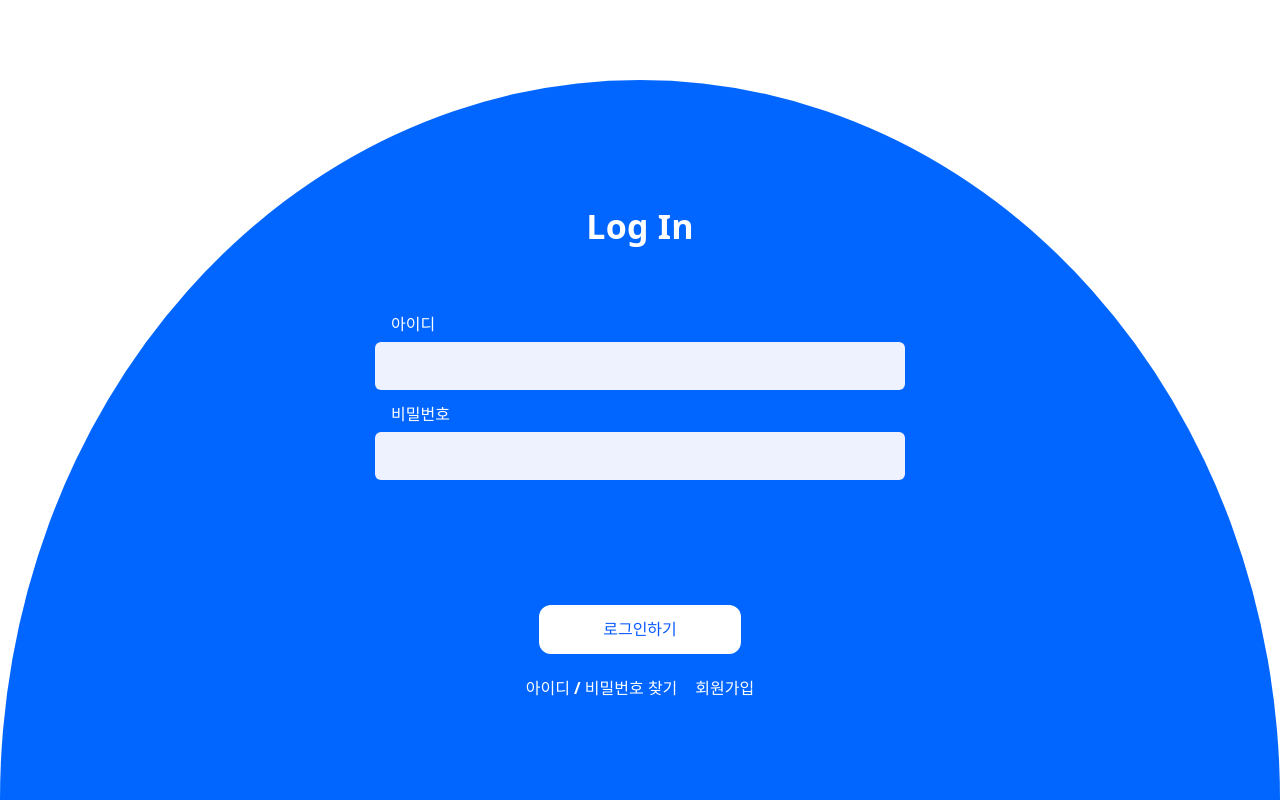
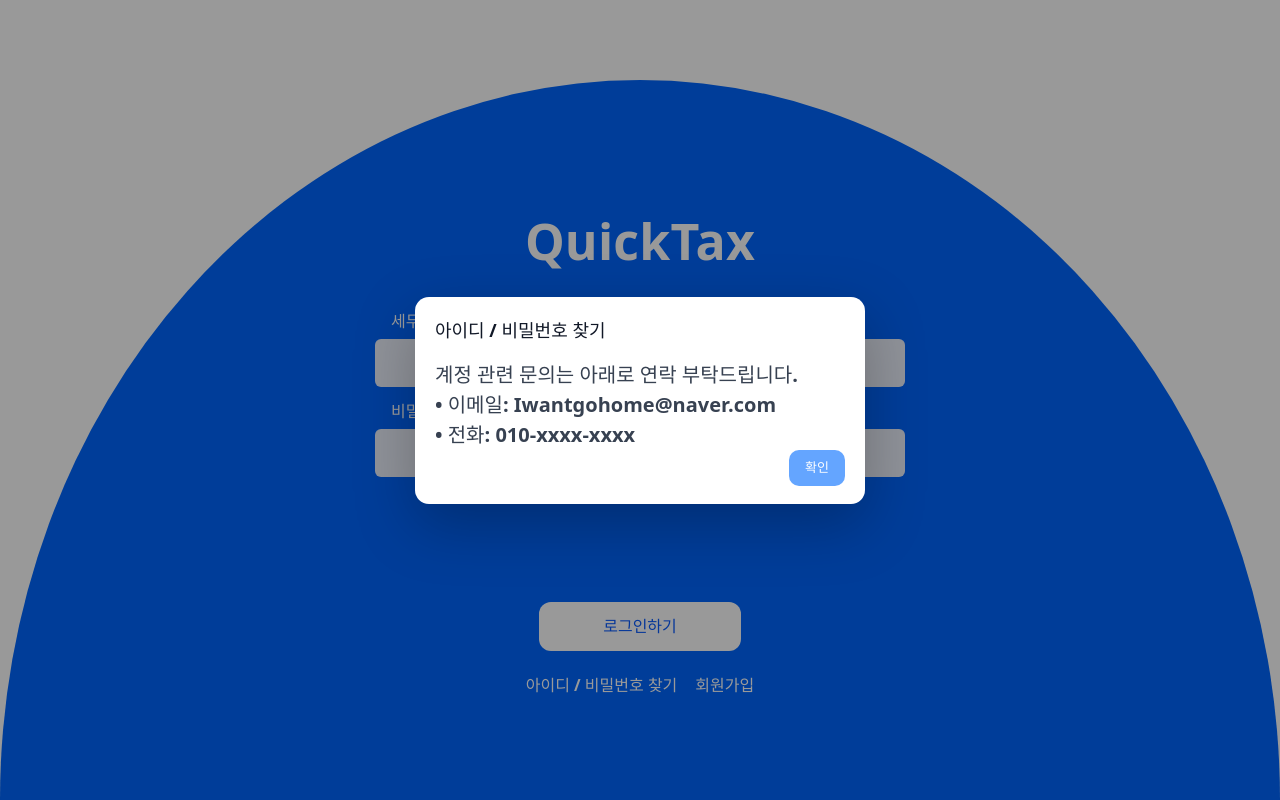
Before and after one commit to TaxRefundWeb/QuickTax_FE, a React (Vite) app: page / in a window 1280 px wide. Both pictures are taken after a click on the button "아이디 / 비밀번호 찾기". Built offline with nearby package versions, Linux system fonts and the light colour scheme; no server answers.

Commit message:
feat: 로그인 화면 안내/실패 모달 추가 및 UI 개선

```diff
--- a/index.html
+++ b/index.html
@@ -2,7 +2,7 @@
 <html lang="en">
   <head>
     <meta charset="UTF-8" />
-    <link rel="icon" type="image/svg+xml" href="/vite.svg" />
+    <link rel="icon" type="image/png" href="/favicon.png" />
     <meta name="viewport" content="width=device-width, initial-scale=1.0" />
     <title>Quicktax</title>
   </head>
--- /dev/null
+++ b/src/components/modal/FindAccountModal.tsx
@@ -0,0 +1,107 @@
+import { useEffect } from "react";
+
+type Props = {
+  open: boolean;
+  onClose: () => void;
+};
+
+export default function FindAccountModal({ open, onClose }: Props) {
+  useEffect(() => {
+    if (!open) return;
+
+    const onKeyDown = (e: KeyboardEvent) => {
+      if (e.key === "Escape") onClose();
+    };
+
+    window.addEventListener("keydown", onKeyDown);
+    return () => window.removeEventListener("keydown", onKeyDown);
+  }, [open, onClose]);
+
+  if (!open) return null;
+
+  return (
+    <div
+      onClick={onClose}
+      role="dialog"
+      aria-modal="true"
+      aria-labelledby="find-account-title"
+      style={{
+        position: "fixed",
+        inset: 0,
+        background: "rgba(0,0,0,0.4)",
+        display: "flex",
+        alignItems: "center",
+        justifyContent: "center",
+        zIndex: 9999,
+      }}
+    >
+      <div
+        onClick={(e) => e.stopPropagation()}
+        style={{
+          width: 450,
+          background: "#fff",
+          borderRadius: 14,
+          padding: "20px 20px 18px",
+          boxShadow: "0 20px 60px rgba(0,0,0,0.25)",
+        }}
+      >
+        {/* 헤더 */}
+        <div
+          style={{
+            display: "flex",
+            justifyContent: "space-between",
+            alignItems: "center",
+            marginBottom: 16,
+          }}
+        >
+          <div
+            id="find-account-title"
+            style={{
+              fontSize: 18,
+              fontWeight: 800,
+              color: "#111827",
+            }}
+          >
+            아이디 / 비밀번호 찾기
+          </div>
+        </div>
+
+        {/* 내용 */}
+        <div
+          style={{
+            fontSize: 20,
+            lineHeight: 1.5,
+            color: "#374151",
+            marginBottom: 0,
+          }}
+        >
+          계정 관련 문의는 아래로 연락 부탁드립니다.
+          <br />
+          • 이메일: Iwantgohome@naver.com
+          <br />
+          • 전화: 010-xxxx-xxxx
+        </div>
+
+        {/* 버튼 */}
+        <div style={{ display: "flex", justifyContent: "flex-end" }}>
+          <button
+            onClick={onClose}
+            style={{
+              height: 36,
+              padding: "0 16px",
+              borderRadius: 10,
+              border: "none",
+              background: "#64A5FF",
+              color: "#fff",
+              fontSize: 13,
+              fontWeight: 700,
+              cursor: "pointer",
+            }}
+          >
+            확인
+          </button>
+        </div>
+      </div>
+    </div>
+  );
+}
--- /dev/null
+++ b/src/components/modal/LoginFailModal.tsx
@@ -0,0 +1,107 @@
+import { useEffect } from "react";
+
+type Props = {
+  open: boolean;
+  onClose: () => void;
+};
+
+export default function LoginFailModal({ open, onClose }: Props) {
+  useEffect(() => {
+    if (!open) return;
+
+    const onKeyDown = (e: KeyboardEvent) => {
+      if (e.key === "Escape") onClose();
+    };
+
+    window.addEventListener("keydown", onKeyDown);
+    return () => window.removeEventListener("keydown", onKeyDown);
+  }, [open, onClose]);
+
+  if (!open) return null;
+
+  return (
+    <div
+      onClick={onClose}
+      role="dialog"
+      aria-modal="true"
+      aria-labelledby="login-fail-title"
+      style={{
+        position: "fixed",
+        inset: 0,
+        background: "rgba(0,0,0,0.4)",
+        display: "flex",
+        alignItems: "center",
+        justifyContent: "center",
+        zIndex: 9999,
+      }}
+    >
+      <div
+        onClick={(e) => e.stopPropagation()}
+        style={{
+          width: 450,
+          background: "#fff",
+          borderRadius: 14,
+          padding: "20px 20px 18px",
+          boxShadow: "0 20px 60px rgba(0,0,0,0.25)",
+        }}
+      >
+        {/* 헤더 */}
+        <div
+          style={{
+            display: "flex",
+            justifyContent: "space-between",
+            alignItems: "center",
+            marginBottom: 16,
+          }}
+        >
+          <div
+            id="login-fail-title"
+            style={{
+              fontSize: 18,
+              fontWeight: 800,
+              color: "#111827",
+            }}
+          >
+            로그인 실패. 아이디/비밀번호를 확인해주세요.
+          </div>
+        </div>
+
+        {/* 내용 */}
+        <div
+          style={{
+            fontSize: 20,
+            lineHeight: 1.5,
+            color: "#374151",
+            marginBottom: 16,
+          }}
+        >
+          계정 관련 문의는 아래로 연락 부탁드립니다.
+          <br />
+          • 이메일: Iwantgohome@naver.com
+          <br />
+          • 전화: 010-xxxx-xxxx
+        </div>
+
+        {/* 버튼 */}
+        <div style={{ display: "flex", justifyContent: "flex-end" }}>
+          <button
+            onClick={onClose}
+            style={{
+              height: 36,
+              padding: "0 16px",
+              borderRadius: 10,
+              border: "none",
+              background: "#64A5FF",
+              color: "#fff",
+              fontSize: 13,
+              fontWeight: 700,
+              cursor: "pointer",
+            }}
+          >
+            확인
+          </button>
+        </div>
+      </div>
+    </div>
+  );
+}
--- a/src/pages/login/Login.module.css
+++ b/src/pages/login/Login.module.css
@@ -35,9 +35,9 @@
 }
 
 .title {
-  font-size: 28px;
+  font-size: 50px !important;
   font-weight: 700;
-  margin-bottom: 60px;
+  margin-bottom: 30px;
   color: #ffffff;         /* 파란 배경 위라 흰색 */
   letter-spacing: 0.2px;
 }
--- a/src/pages/login/Login.tsx
+++ b/src/pages/login/Login.tsx
@@ -1,6 +1,9 @@
 import { useState } from "react";
 import { useNavigate } from "react-router-dom";
 import styles from "./Login.module.css";
+
+import FindAccountModal from "../../components/modal/FindAccountModal";
+import LoginFailModal from "../../components/modal/LoginFailModal"; // ✅ 추가
 import LoginModal from "../../components/modal/LoginModal";
 import StartModal from "../../components/modal/StartModal";
 import HistoryModal from "../../components/modal/HistoryModal";
@@ -18,8 +21,16 @@ export default function Login() {
   const [isStartModalOpen, setIsStartModalOpen] = useState(false);
   const [isHistoryModalOpen, setIsHistoryModalOpen] = useState(false);
 
+  // 아이디/비밀번호 찾기 안내 모달
+  const [isFindModalOpen, setIsFindModalOpen] = useState(false);
+
+  // ✅ 로그인 실패 모달
+  const [isLoginFailOpen, setIsLoginFailOpen] = useState(false);
+
   // 선택된 고객(이름만 말고 전체를 저장)
-  const [selectedCustomer, setSelectedCustomer] = useState<Customer | null>(null);
+  const [selectedCustomer, setSelectedCustomer] = useState<Customer | null>(
+    null
+  );
 
   // 로그인 진행 상태(중복 클릭 방지)
   const [isSubmitting, setIsSubmitting] = useState(false);
@@ -28,8 +39,10 @@ export default function Login() {
 
   const handleSubmit = async (e: React.FormEvent) => {
     e.preventDefault();
+
+    // ✅ 기존 alert 대신 로그인 실패 모달로 통일
     if (!id || !pw) {
-      alert("아이디와 비밀번호를 입력해주세요");
+      setIsLoginFailOpen(true);
       return;
     }
 
@@ -42,7 +55,7 @@ export default function Login() {
       setIsLoginModalOpen(true);
     } catch (err) {
       console.error(err);
-      alert("로그인 실패. 아이디/비밀번호를 확인해주세요.");
+      setIsLoginFailOpen(true); // ✅ 기존 alert 대신 모달
     } finally {
       setIsSubmitting(false);
     }
@@ -78,11 +91,11 @@ export default function Login() {
     <div className={styles.wrapper}>
       <div className={styles.blueArc} />
       <div className={styles.container}>
-        <div className={styles.title}>Log In</div>
+        <div className={styles.title}>QuickTax</div>
 
         <form className={styles.form} onSubmit={handleSubmit}>
           <div className={styles.field}>
-            <div className={styles.label}>아이디</div>
+            <div className={styles.label}>세무사 관리번호</div>
             <input
               className={styles.input}
               value={id}
@@ -102,20 +115,41 @@ export default function Login() {
             />
           </div>
 
-          <button className={styles.button} type="submit" disabled={isSubmitting}>
+          <button
+            className={styles.button}
+            type="submit"
+            disabled={isSubmitting}
+          >
             {isSubmitting ? "로그인 중..." : "로그인하기"}
           </button>
 
           <div className={styles.links}>
-            <button type="button" className={styles.link}>
+            <button
+              type="button"
+              className={styles.link}
+              onClick={() => setIsFindModalOpen(true)}
+            >
               아이디 / 비밀번호 찾기
             </button>
+
             <button type="button" className={styles.link}>
               회원가입
             </button>
           </div>
         </form>
       </div>
+
+      {/* ✅ 아이디/비밀번호 찾기 안내 모달 */}
+      <FindAccountModal
+        open={isFindModalOpen}
+        onClose={() => setIsFindModalOpen(false)}
+      />
+
+      {/* ✅ 로그인 실패 모달 */}
+      <LoginFailModal
+        open={isLoginFailOpen}
+        onClose={() => setIsLoginFailOpen(false)}
+      />
 
       {/* 1) 로그인 후 고객 선택 모달 */}
       <LoginModal
@@ -126,7 +160,6 @@ export default function Login() {
         closeOnBackdropClick={false}
         closeOnEsc={false}
       />
-
 
       {/* 2) StartModal */}
       <StartModal
@@ -144,7 +177,6 @@ export default function Login() {
         }}
       />
 
-
       {/* 3) HistoryModal */}
       <HistoryModal
         isOpen={isHistoryModalOpen}
@@ -155,7 +187,7 @@ export default function Login() {
 
           setIsHistoryModalOpen(false);
           navigate("/step1/confirm", {
-          state: { customerId: selectedCustomer.customerId },
+            state: { customerId: selectedCustomer.customerId },
           });
         }}
       />
```
Also changed, not shown: public/favicon.png (added).
